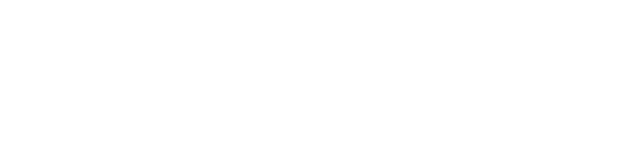
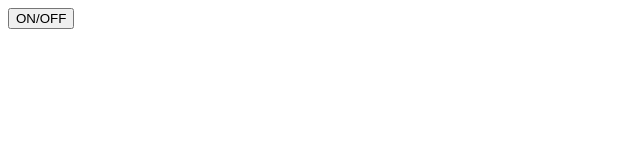
Before and after one commit to MughniRayhan/Digital-Clock, a plain HTML site: page index.html in a window 1280 px wide. Shown: the whole page, without its empty margins (0-640 px from the left). Drawn offline with Linux system fonts and the light colour scheme.

Commit message:
add clock

```diff
--- a/index.html
+++ b/index.html
@@ -7,6 +7,13 @@
     <link rel="stylesheet" href="style.css" />
   </head>
   <body>
+    <div class="container">
+      <div class="clock-body">
+        <div class="clock"></div>
+        <button class="btn">ON/OFF</button>
+      </div>
+    </div>
+
     <script src="script.js"></script>
   </body>
 </html>
```
